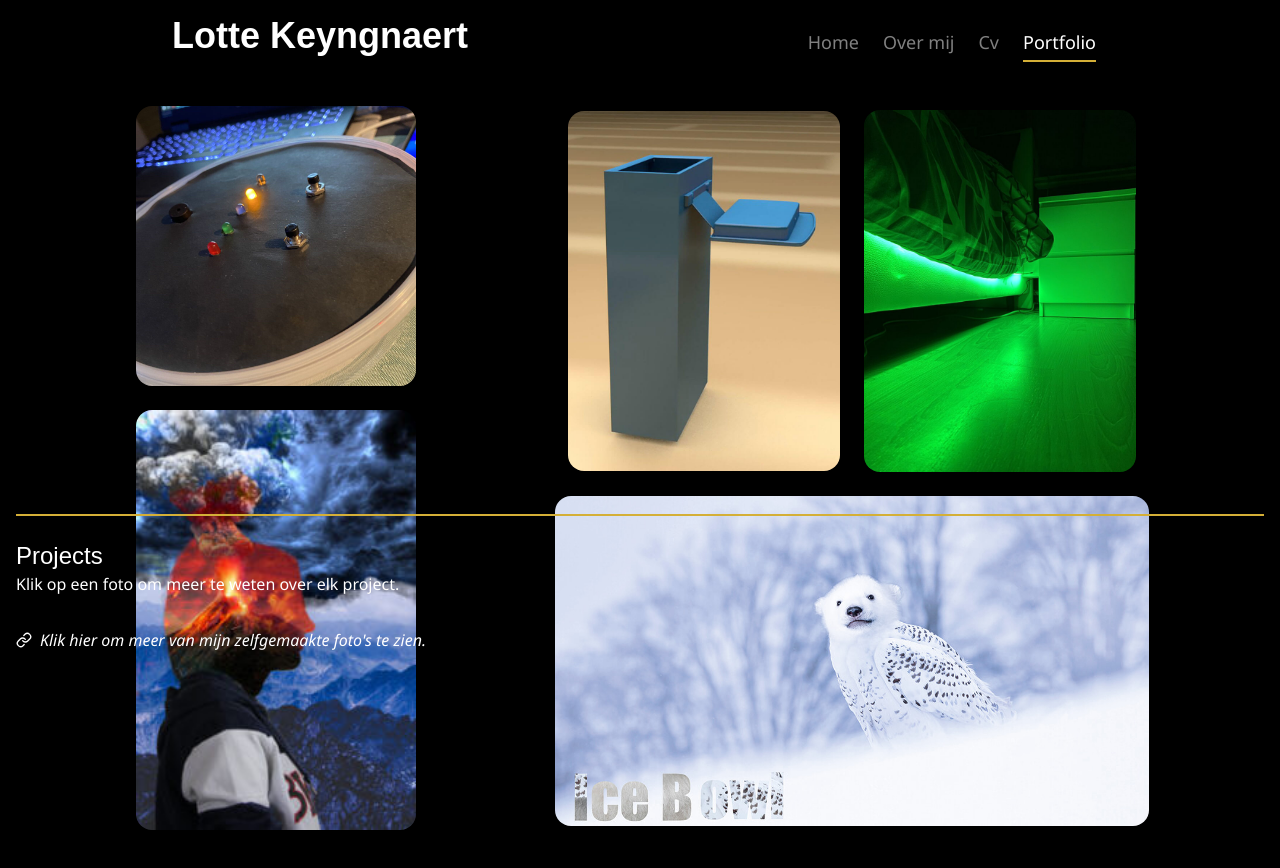
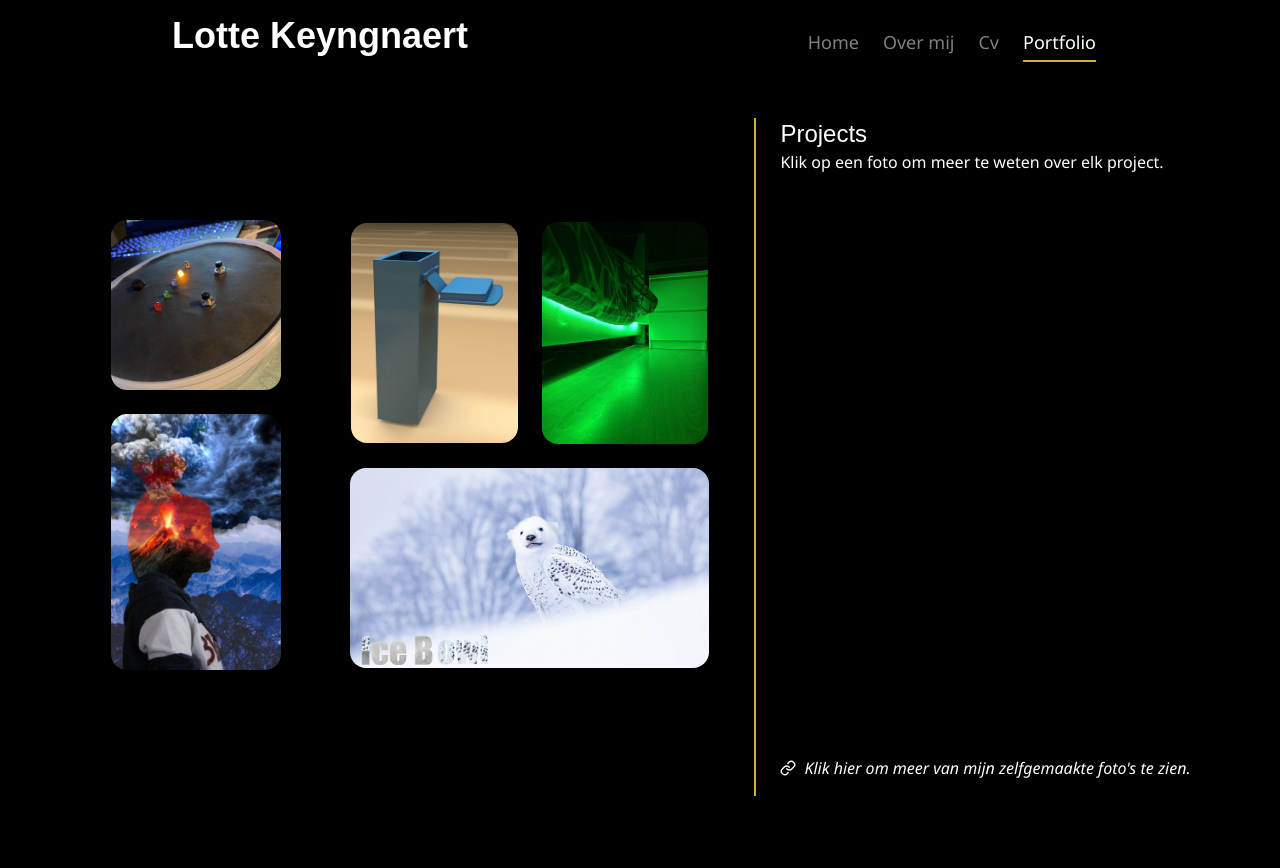
Before and after one commit to KeyngnaertLotte/Portfolio, a React (Vite) app: page /portfolio in a window 1280 px wide. Shown: the top 868 px of the page. After the commit the page ends 800 px from the top, so only its background shows below. Built offline with nearby package versions, Linux system fonts and the light colour scheme; a web font is replaced by a local one.

Commit message:
feat: web done

```diff
--- a/src/routes/Portfolio.tsx
+++ b/src/routes/Portfolio.tsx
@@ -37,7 +37,7 @@ export default function Portfolio() {
       title: 'Productshowcase',
       subtitle: 'Gebruik gemaakt van Cinema 4D',
       description: <p className='font-body'>Voor de opdracht ProductShowCase werd gevraagd om het eerste object dat we vonden in een 3d tekenprogramma (Cinema 4D) na te maken. Mijn object was een doosje van pepermuntjes.</p> ,
-      extra: <video src={productShowcaseVideo} controls className='rounded-md mx-auto tablet:w-[70%]'/>,
+      extra: <video src={productShowcaseVideo} controls className='rounded-md mx-auto tablet:w-[70%] web:w-full'/>,
     },
     {
       title: 'Nightlight',
@@ -52,7 +52,7 @@ export default function Portfolio() {
       subtitle: 'Gebruik gemaakt van Adobe Photoshop',
       description: <p className='font-body'>De bedoeling was om een realistische hybride te ontwerpen door gebruik te maken van meerdere afbeeldingen van
       dieren. <br/><br/>De Ice Bowl is een mix van een ijsbeer en een uil. En de foto hieronder is een mix van een konijn en een tijger.</p> ,
-      extra: <img src={hybridTinny} alt="" className='w-2/3 rounded-md mx-auto tablet:w-1/2'/>
+      extra: <img src={hybridTinny} alt="" className='w-2/3 rounded-md mx-auto tablet:w-1/2 web:w-2/3 '/>
     }
   ]
   const print = (project : number) => {
@@ -127,23 +127,23 @@ export default function Portfolio() {
       </div>
 
 
-      <div className="flex h-full w-full flex-col items-center text-white mt-8">
-        <div className="grid grid-cols-3 w-full h-1/2 gap-6 items-center ">
+      <div className="flex h-full w-full flex-col items-center text-white mt-8 web:flex-row web:w-11/12 ">
+        <div className="grid grid-cols-3 w-full h-1/2 gap-6 items-center web:w-3/5 web:h-full">
           <div className="col-start-1 col-span-1 flex flex-col gap-6 items-end ">
-            <img src={firstProject} alt="ledjes en knopjes in een snoepdoos" className={`rounded-2xl w-[90%] tablet:w-[70%] ${active === 1 ? 'border-accent border-[3px] opacity-100' :  active === 0 ? 'border-0 opacity-100' : 'border-0 opacity-50'}`} onClick={() => print(1)}/>
-            <img src={doubleExposure} onClick={() => print(2)} alt="zelfportret met speciale achtergrond en met een speciale foto als omtrek van mijn gezicht" className={`rounded-2xl w-[90%] tablet:w-[70%] ${active === 2 ? 'border-accent border-[3px] opacity-100' :  active === 0 ? 'border-0 opacity-100' : 'border-0 opacity-50'}`}/>
+            <img src={firstProject} alt="ledjes en knopjes in een snoepdoos" className={`rounded-2xl w-[90%] tablet:w-[70%] web:w-[80%] ${active === 1 ? 'border-accent border-[3px] opacity-100' :  active === 0 ? 'border-0 opacity-100' : 'border-0 opacity-50'}`} onClick={() => print(1)}/>
+            <img src={doubleExposure} onClick={() => print(2)} alt="zelfportret met speciale achtergrond en met een speciale foto als omtrek van mijn gezicht" className={`rounded-2xl w-[90%] tablet:w-[70%] web:w-[80%] ${active === 2 ? 'border-accent border-[3px] opacity-100' :  active === 0 ? 'border-0 opacity-100' : 'border-0 opacity-50'}`}/>
           </div>
           <div className='col-start-2 col-span-2 flex flex-col gap-6 items-center '>
-            <div className='flex flex-row gap-6 items-center justify-center w-[40%] tablet:w-[33%]'>
+            <div className='flex flex-row gap-6 items-center justify-center w-[40%] tablet:w-[33%] web:w-[37%]'>
               <img src={productShowcase} alt="een 3d afbeelding van een metalen doosje" onClick={() => print(3)} className={`rounded-2xl ${active === 3 ? 'border-accent border-[3px] opacity-100' :  active === 0 ? 'border-0 opacity-100' : 'border-0 opacity-50'}`}/>
               <img src={projectOne} alt="een bed met een groene ledstrip" onClick={() => print(4)} className={`rounded-2xl ${active === 4 ? 'border-accent border-[3px] opacity-100' :  active === 0 ? 'border-0 opacity-100' : 'border-0 opacity-50'}`}/>
             </div>
-            <div className='w-[85%] tablet:w-[72%] flex justify-center'>
+            <div className='w-[85%] tablet:w-[72%] flex justify-center web:w-[80%]'>
               <img src={hybridIceBowl} alt="een dier met het hoofd van een ijsbeer en het lichaam van een uil in de sneeuw" onClick={() => print(5)} className={`rounded-2xl ${active === 5 ? 'border-accent border-[3px] opacity-100' :  active === 0 ? 'border-0 opacity-100' : 'border-0 opacity-50'}`}/>
             </div>
           </div>
         </div>
-        <div className="w-full h-1/2 border-t-2 border-accent pt-6 tablet:mt-6">
+        <div className="flex flex-col w-full h-1/2 border-t-2 border-accent pt-6 tablet:mt-6 web:border-t-0 web:border-l-2 web:w-2/5 web:h-full web:pt-0 web:pl-6">
           <h3 className="font-heading text-2xl font-medium">
             {info[active].title}
           </h3>
@@ -153,7 +153,7 @@ export default function Portfolio() {
           <div className=''>
             {info[active].description ? info[active].description : ''}
           </div>
-          <div className={`h-fit w-full flex py-4`}>
+          <div className={`h-full w-full flex py-4 web:h-fit  web:mt-auto`}>
             {info[active].extra ? info[active].extra : ''}
           </div>
         </div>
```
